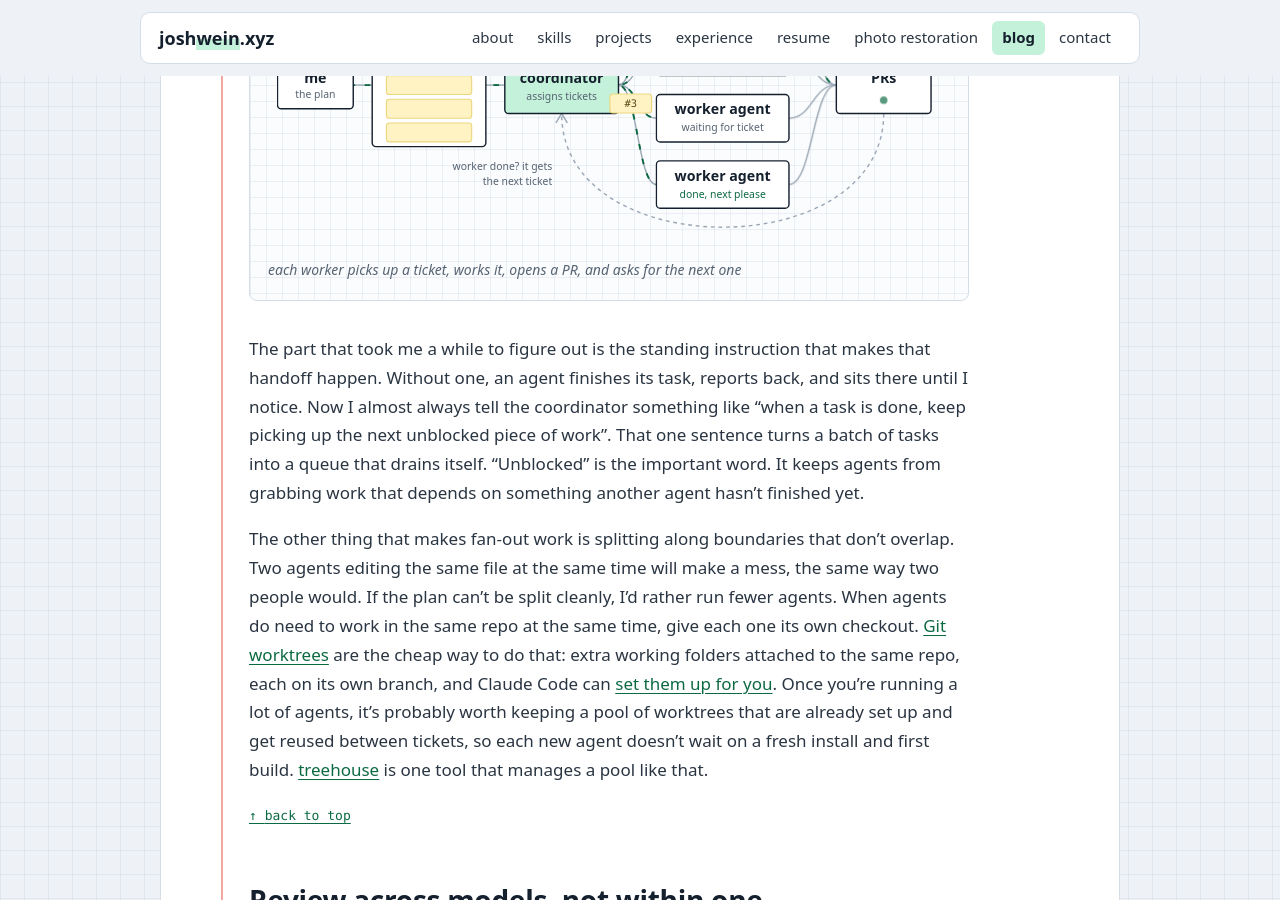
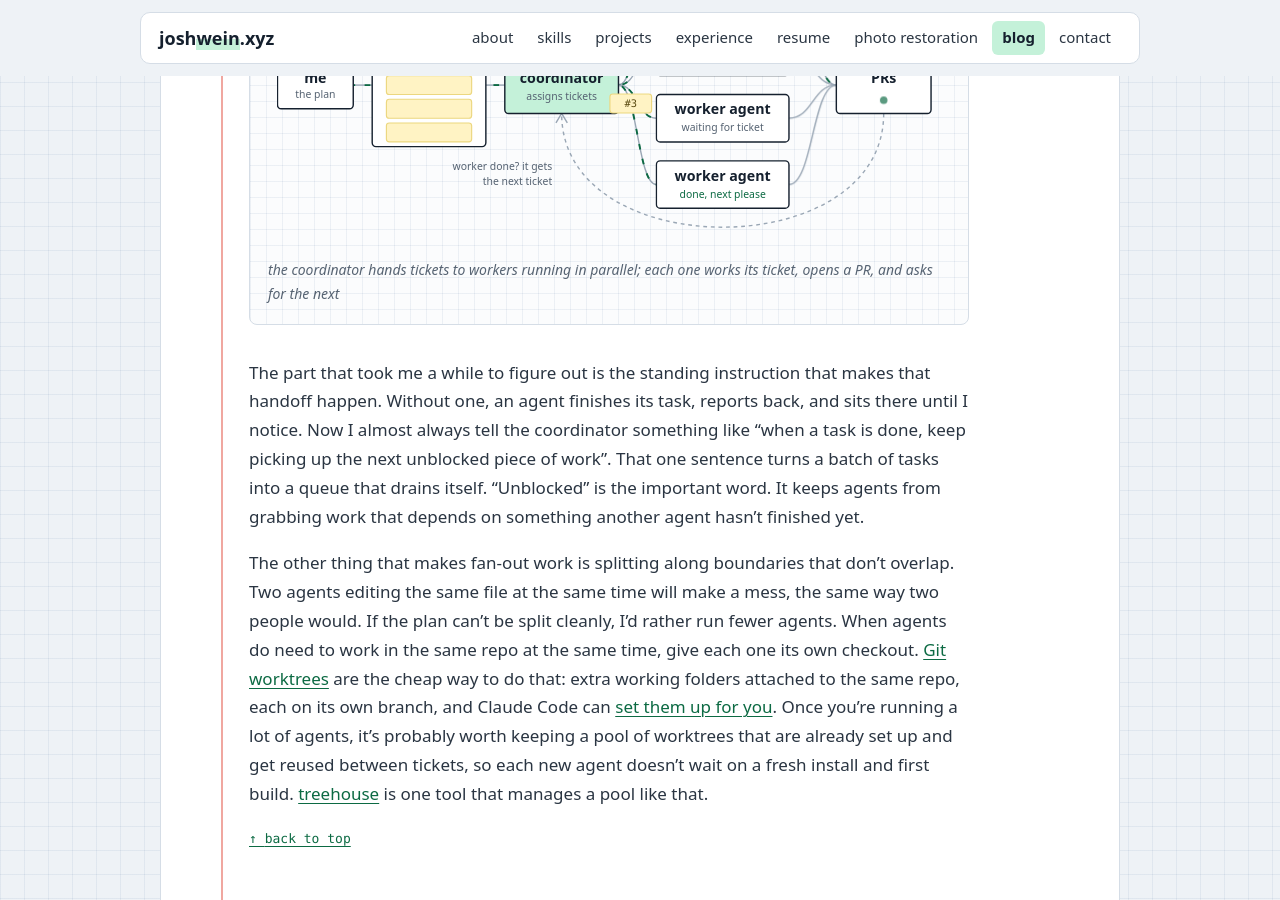
Before and after one commit to JoshWein/blog, a Jekyll site: the page built from _posts/2026-11-21-multi-agent-workflows.md, in a window 1280 px wide and 900 px high, scrolled down 3062 px. Built offline with Jekyll 4.4.1, drawn with Linux system fonts in a browser that asks for light colours; some web fonts are replaced; comment, search, counter and statistics services are not loaded.

Commit message:
Sync ticket and status animations from first load; fuller caption
Co-Authored-By: Claude Opus 5.5 <noreply@anthropic.com>
Claude-Session: https://claude.ai/code/session_01HtAirmGQyAcmjJao62wzYe

```diff
--- a/_posts/2026-11-21-multi-agent-workflows.md
+++ b/_posts/2026-11-21-multi-agent-workflows.md
@@ -112,12 +112,12 @@ It isn't free. When Anthropic wrote up [their multi-agent research system](https
   <rect class="box" x="600" y="120" width="100" height="60" rx="4"/>
   <text class="lbl" x="650" y="148" text-anchor="middle">PRs</text>
   <circle class="dot pulse" cx="650" cy="166" r="4"/>
-  <g class="ticket mover" style="offset-path: path('M170 125 C230 125 230 150 310 150 C390 150 390 45 396 45'); animation-delay: 0s"><rect x="-22" y="-10" width="44" height="20" rx="3"/><text x="0" y="4" text-anchor="middle">#1</text></g>
-  <g class="ticket mover" style="offset-path: path('M170 125 C230 125 230 150 310 150 C390 150 390 115 396 115'); animation-delay: 2s"><rect x="-22" y="-10" width="44" height="20" rx="3"/><text x="0" y="4" text-anchor="middle">#2</text></g>
-  <g class="ticket mover" style="offset-path: path('M170 125 C230 125 230 150 310 150 C390 150 390 185 396 185'); animation-delay: 4s"><rect x="-22" y="-10" width="44" height="20" rx="3"/><text x="0" y="4" text-anchor="middle">#3</text></g>
-  <g class="ticket mover" style="offset-path: path('M170 125 C230 125 230 150 310 150 C390 150 390 255 396 255'); animation-delay: 6s"><rect x="-22" y="-10" width="44" height="20" rx="3"/><text x="0" y="4" text-anchor="middle">#4</text></g>
+  <g class="ticket mover" style="offset-path: path('M170 125 C230 125 230 150 310 150 C390 150 390 45 396 45'); animation-delay: -8s"><rect x="-22" y="-10" width="44" height="20" rx="3"/><text x="0" y="4" text-anchor="middle">#1</text></g>
+  <g class="ticket mover" style="offset-path: path('M170 125 C230 125 230 150 310 150 C390 150 390 115 396 115'); animation-delay: -6s"><rect x="-22" y="-10" width="44" height="20" rx="3"/><text x="0" y="4" text-anchor="middle">#2</text></g>
+  <g class="ticket mover" style="offset-path: path('M170 125 C230 125 230 150 310 150 C390 150 390 185 396 185'); animation-delay: -4s"><rect x="-22" y="-10" width="44" height="20" rx="3"/><text x="0" y="4" text-anchor="middle">#3</text></g>
+  <g class="ticket mover" style="offset-path: path('M170 125 C230 125 230 150 310 150 C390 150 390 255 396 255'); animation-delay: -2s"><rect x="-22" y="-10" width="44" height="20" rx="3"/><text x="0" y="4" text-anchor="middle">#4</text></g>
 </svg>
-<figcaption>each worker picks up a ticket, works it, opens a PR, and asks for the next one</figcaption>
+<figcaption>the coordinator hands tickets to workers running in parallel; each one works its ticket, opens a PR, and asks for the next</figcaption>
 </figure>
 
 The part that took me a while to figure out is the standing instruction that makes that handoff happen. Without one, an agent finishes its task, reports back, and sits there until I notice. Now I almost always tell the coordinator something like "when a task is done, keep picking up the next unblocked piece of work". That one sentence turns a batch of tasks into a queue that drains itself. "Unblocked" is the important word. It keeps agents from grabbing work that depends on something another agent hasn't finished yet.
```
